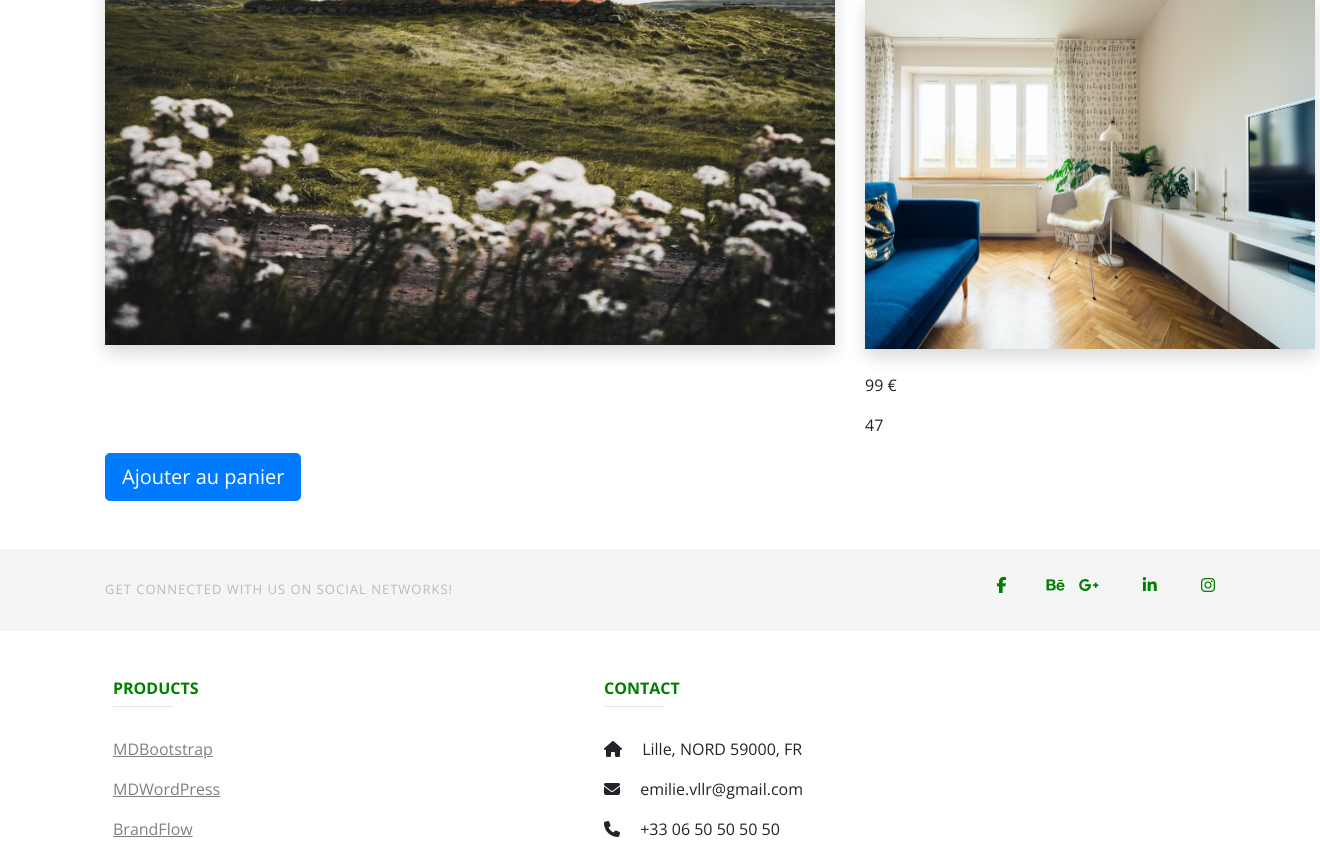
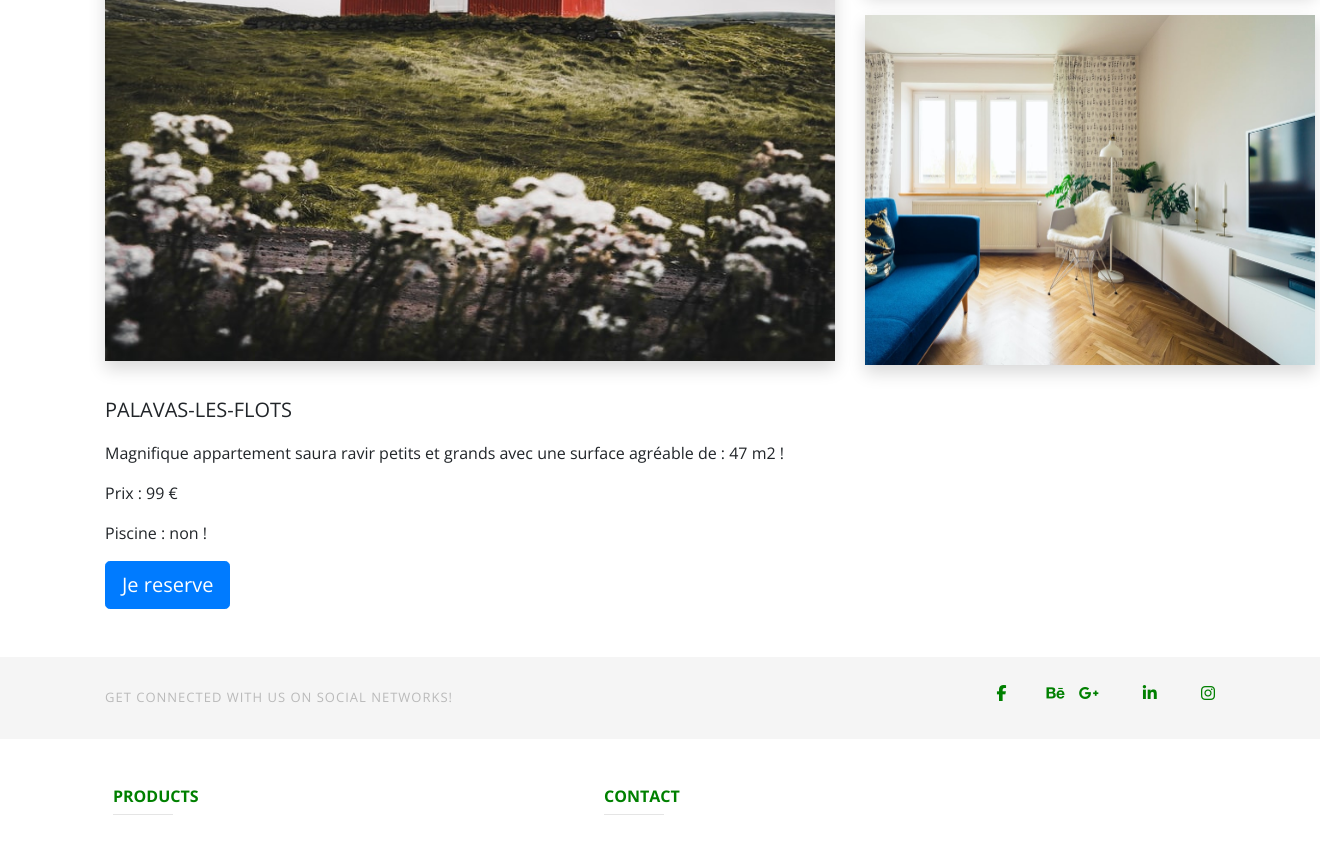
Before and after one commit to EmilieVilliere/php-natif-booking, a PHP site: page /detail.php?id=1 in a window 1320 px wide. Shown: the part 743-1590 px from the top of the page. Run offline with PHP 8.4, Linux system fonts and the light colour scheme; data comes from the database, SQL or seed files in the repository; some libraries are stand-ins or nearby versions.

Commit message:
add condition - modif on photos

```diff
--- a/script.sql
+++ b/script.sql
@@ -37,7 +37,7 @@ INSERT INTO `t_booking` (b_title, b_subtitle, b_description, b_city, b_surface,
     VALUES (
         "Maison près de la côte", "Maison tout à fait attrayante, des criques sont pas loin du tout, c'est vraiment chouette",
         "Que dire de plus.. c'est près de la mer, il y a du vent en facade mais pas dans la cour sécurisée, vous pourrez laisser les gosses s'amuser, pas de problèmes !",
-        "Saint-Tropez", 150, 245, "maison", 0, "2-house2.jpg", "2-bathroom2.jpg", "2-sallon2.jpg"
+        "Saint-Tropez", 150, 245, "maison", 0, "2-house-2.jpg", "2-bathroom2.jpg", "2-saloon2.jpg"
     );
 
 INSERT INTO `t_booking` (b_title, b_subtitle, b_description, b_city, b_surface, b_price, b_type, b_swim, b_image_1, b_image_2, b_image_3)
@@ -65,5 +65,5 @@ INSERT INTO `t_booking` (b_title, b_subtitle, b_description, b_city, b_surface,
     VALUES (
         "Appartement dans les hauteurs", "Dans les hauteurs de saint-raphael se cache la petite maison dans la prairie !",
         "Que dire de plus.. c'est près de la mer, il y a du vent en facade mais pas dans la cour sécurisée, vous pourrez laisser les gosses s'amuser, pas de problèmes !",
-        "Saint-raphael ", 38, 75, "appartement", 1, "6-house6.jpg", "6-saloon-6.jpg", "6-swim6.jpg"
+        "Saint-raphael ", 38, 75, "appartement", 1, "6-house-6.jpg", "6-saloon-6.jpg", "6-swim6.jpg"
     );
--- a/view/viewDetail.php
+++ b/view/viewDetail.php
@@ -18,6 +18,15 @@ ob_start(); ?>
         background-size: cover;
         background-position : bottom right;
     }
+    #city {
+        padding-top: 30px;
+        text-transform: uppercase;
+        font-size: 20px;
+        font-weight: 500;
+    }
+    span {
+        font-weight: 500;
+    }
 </style>
 
 <div class="container">
@@ -34,7 +43,7 @@ ob_start(); ?>
     <div>
         <h1 class="display-3"><?= $b_title; ?></h1>
             <p class="lead"> <?= $b_description ?></p>
-            <hr class="my-2">
+            <hr class="my-2 mb-4">
             <p><?= $b_subtitle ?></p>
 
         <div class="row">
@@ -42,6 +51,12 @@ ob_start(); ?>
                 <div id="house-img" class="mb-4">
                     <img id="big-img" class="shadow" src="<?= 'images/' . $b_image_1 ?>" alt="image-maison" height="auto" width="700">
                 </div>
+
+                <p id="city"><?= $b_city ?></p>
+                <p>Magnifique <span> <?= $b_type ?> </span> saura ravir petits et grands avec une surface agréable de : <span> <?= $b_surface ?> m2 ! </span></p>
+                <p>Prix :<span id="swim"> <?= $b_price ?> </span> € </p>
+                <p>Piscine :<span class="price">  <?= $b_swim == 1 ? " oui !" : "non !" ?> </span></p>
+
             </div>
 
             <div class="col-4">
@@ -54,8 +69,8 @@ ob_start(); ?>
                     <img class="shadow" src="<?= 'images/' . $b_image_3 ?>" alt="image-piece-secondaire" height="350" width="450">
                 </div>
 
-                <p id="price"> <?= $b_price ?> € </p>
-                <p class="mb-3"> <?= $b_surface ?></p>
+
+
 
                 <!-- google map ? -->
 
@@ -64,7 +79,7 @@ ob_start(); ?>
         </div>
 
         <p class="lead">
-            <a class="btn btn-primary btn-lg" href="#!" role="button">Ajouter au panier</a>
+            <a class="btn btn-primary btn-lg" href="#!" role="button">Je reserve</a>
         </p>
     </div>
 
```
Also changed, not shown: images/2-house-2.jpg (renamed from images/2-house2.jpg), images/2-saloon2.jpg (renamed from images/2-sallon2.jpg), images/6-house-6.jpg (renamed from images/6-house6.jpg).
